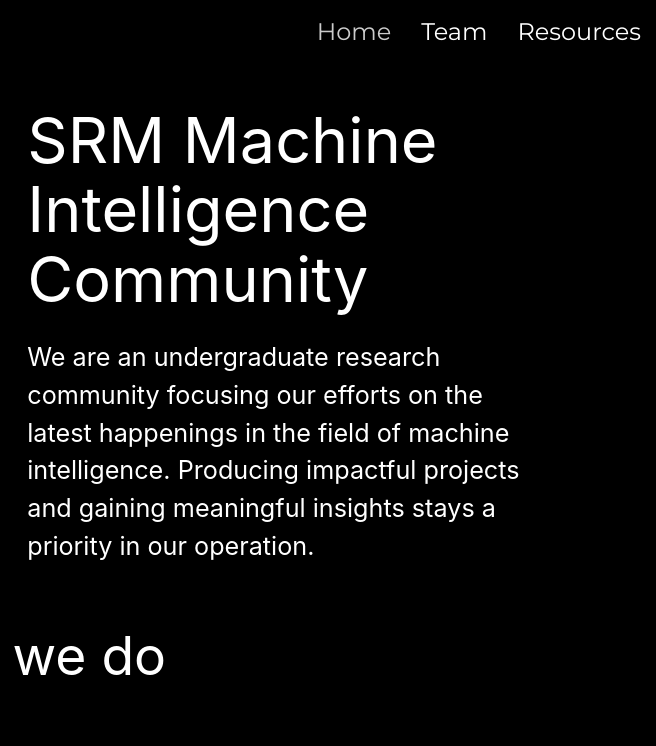
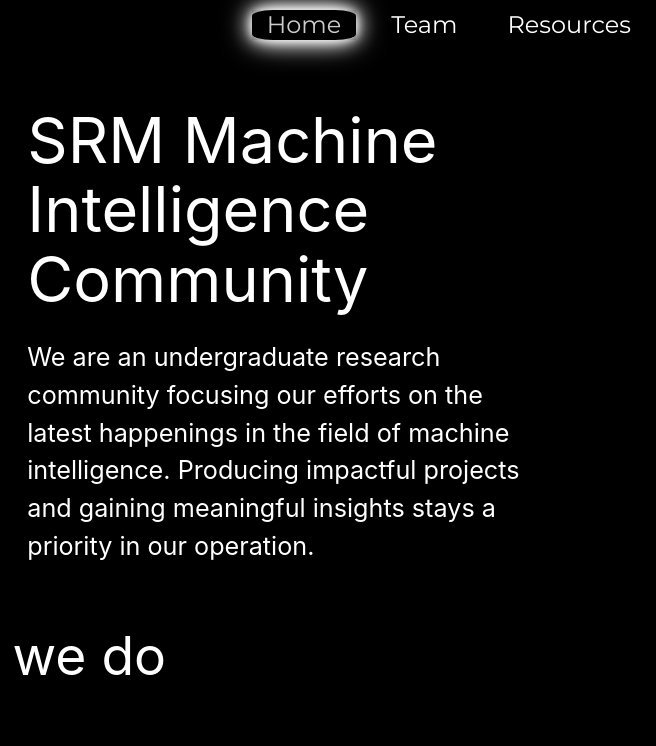
Before and after one commit to Palveet/srm-mic-website, a plain HTML site: page index.html in a window 1280 px wide. In both pictures the pointer is over the item "Home". Shown: the top 746 px of the page, 624-1280 px from the left. Drawn offline with nearby package versions, Linux system fonts and the light colour scheme.

Commit message:
it was'nt easy

```diff
--- a/css/styles.css
+++ b/css/styles.css
@@ -18,6 +18,41 @@ nav {
 
 nav .brand-logo {
     color: #fff;
+}
+
+.right-hide-on-med-and-down
+{
+  padding: 150px;
+}
+
+ul li {
+  list-style: none;
+
+  text-align: center;
+  line-height: 30px;
+  margin: 10px 10px;
+  transition: 1s;
+}
+
+ul li:hover
+{
+   box-shadow: 0 0 5px #2ecc71;
+   background-color: black;
+   border-radius: 20%;
+   transition: .75s;
+   box-shadow: 0 0 10px #fff,
+               0 0 20px #fff,
+               0 0 30px #fff;
+}
+
+.icons:hover {
+  transform: scale(1.5);
+  transition: transform .5s;
+}
+
+.icons-left:hover {
+  transform: scale(1.5);
+  transition: transform .5s;
 }
 
 .brand-logo img {
```
Also changed, not shown: index.html (+4 -1 lines).
